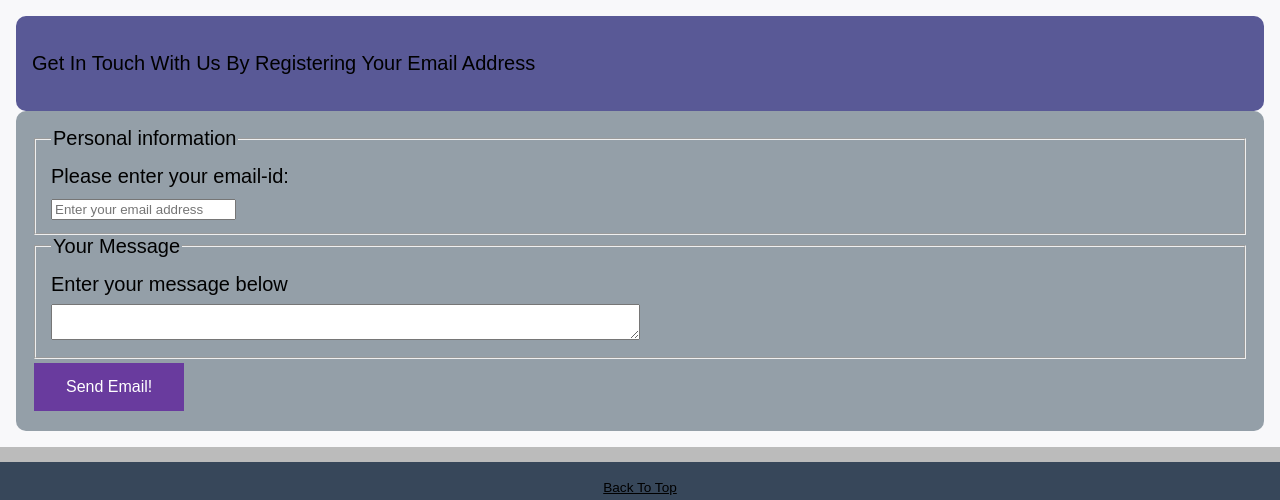
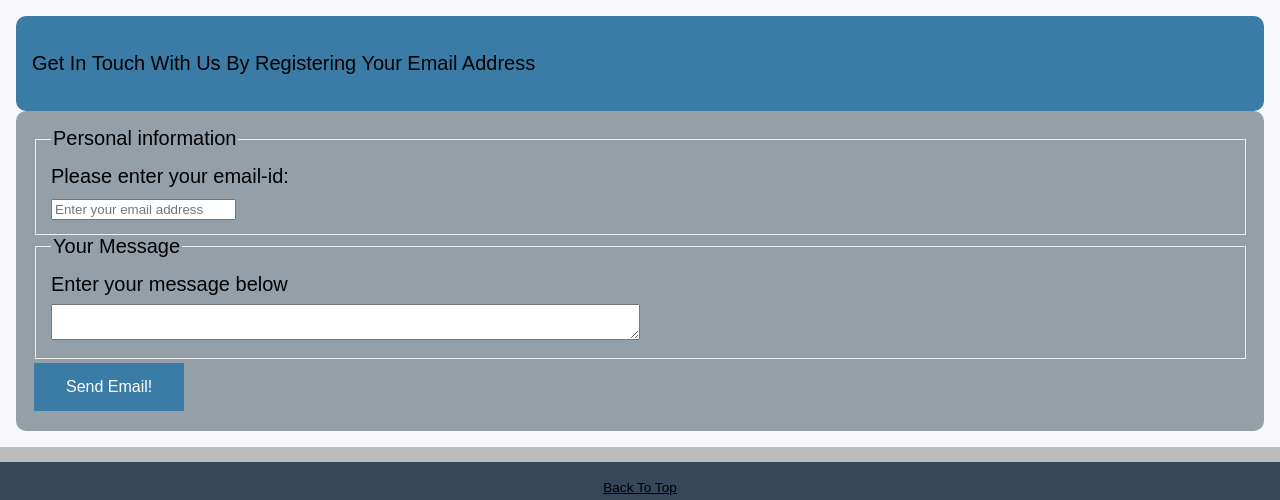
Before and after one commit to Ankitasingh88/assignment1, a plain HTML site: page contact.html in a window 1280 px wide. Shown: the part 300-800 px from the top of the page. Drawn offline with Linux system fonts and the light colour scheme.

Commit message:
change color for user msg

```diff
--- a/styles/star.css
+++ b/styles/star.css
@@ -196,7 +196,7 @@ a {
 }
 
 .user-msg {
-    background-color: rgb(89, 89, 150);
+    background-color: #3a7ca5;
     border-radius: 10px;
     padding: 16px;
     font-size: 20px;
@@ -287,7 +287,7 @@ label {
 
 
 .button {
-    background-color: #693b9e;
+    background-color: #3a7ca5;
     border: none;
     color: white;
     padding: 15px 32px;
```
